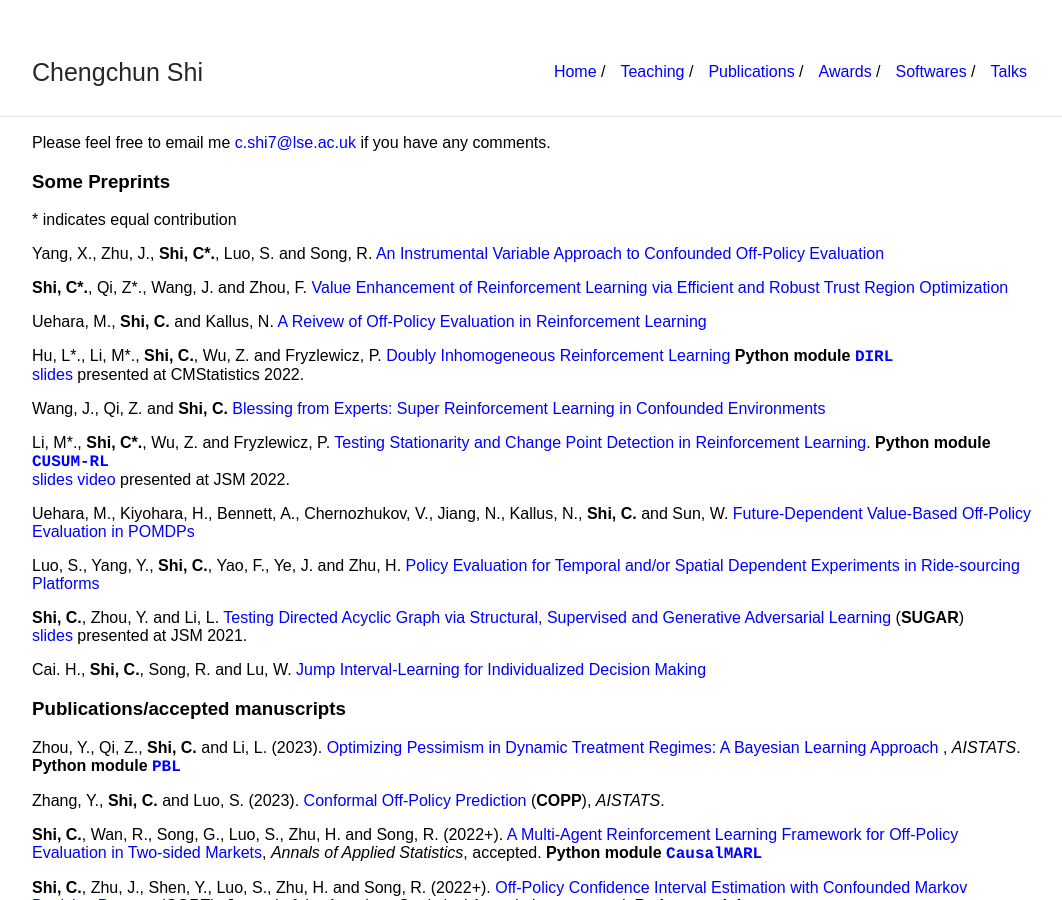
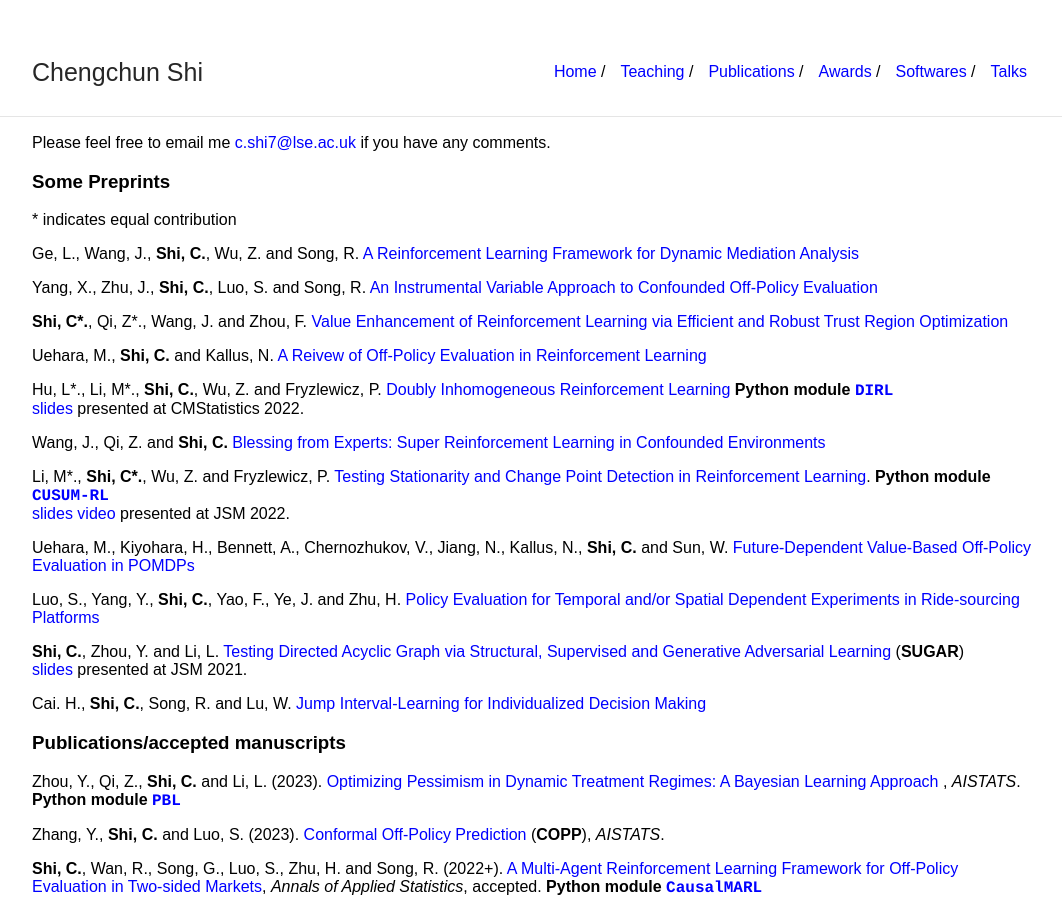
Before and after one commit to callmespring/callmespring.github.io, a Jekyll site: the page built from publication.md, in a window 1280 px wide and 900 px high. Shown: the whole window, without its empty margins (108-1170 px from the left). Built offline with Jekyll 4.4.1, drawn with Linux system fonts in a browser that asks for light colours.

Commit message:
Update publication.md

```diff
--- a/publication.md
+++ b/publication.md
@@ -11,7 +11,10 @@ Please feel free to email me <c.shi7@lse.ac.uk> if you have any comments.
 
 \* indicates equal contribution
 
-Yang, X., Zhu, J., **Shi, C\*.**, Luo, S. and Song, R. [An Instrumental Variable Approach to Confounded Off-Policy Evaluation](https://arxiv.org/pdf/2212.14468.pdf)
+Ge, L., Wang, J., **Shi, C.**, Wu, Z. and Song, R. [A Reinforcement Learning Framework for Dynamic
+Mediation Analysis](https://arxiv.org/pdf/2301.13348.pdf)
+
+Yang, X., Zhu, J., **Shi, C.**, Luo, S. and Song, R. [An Instrumental Variable Approach to Confounded Off-Policy Evaluation](https://arxiv.org/pdf/2212.14468.pdf)
 
 **Shi, C\*.**, Qi, Z\*., Wang, J. and Zhou, F. [Value Enhancement of Reinforcement
 Learning via Efficient and Robust Trust
```
